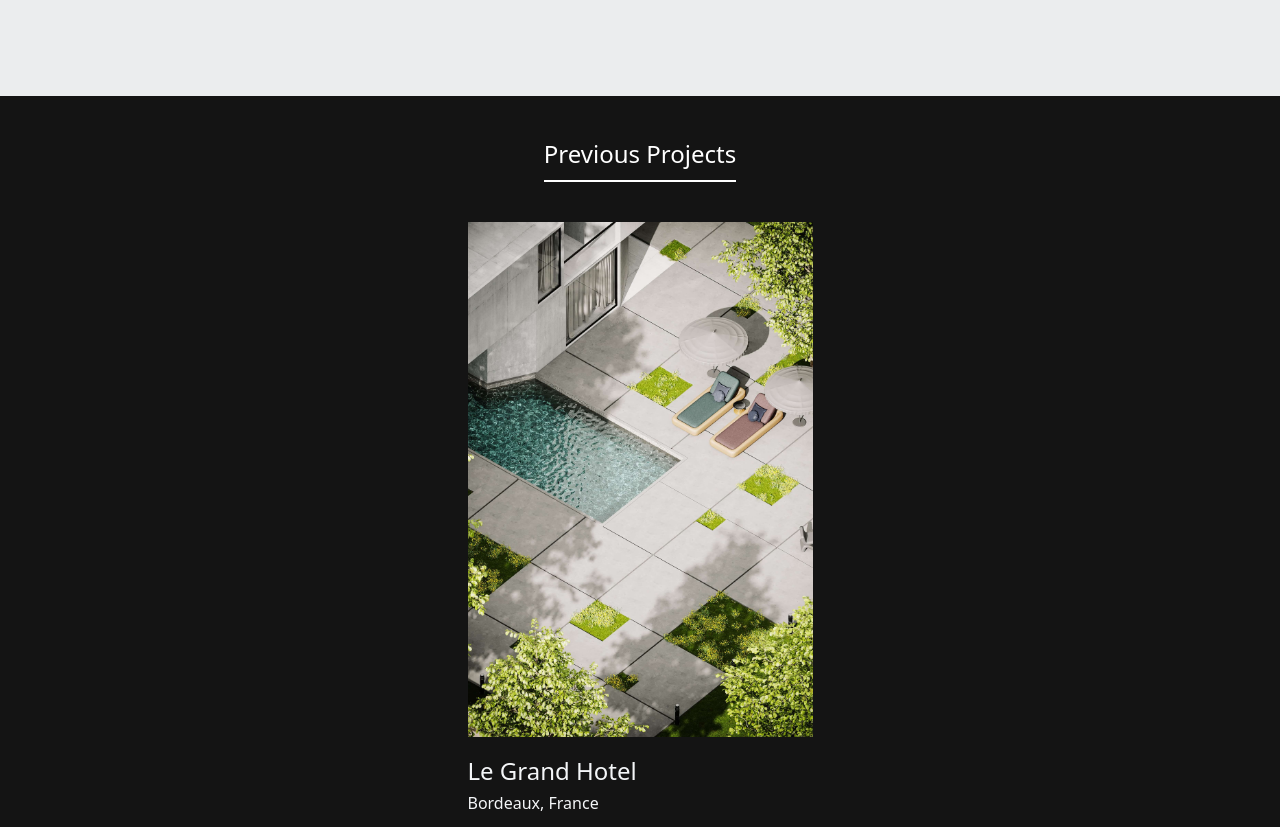
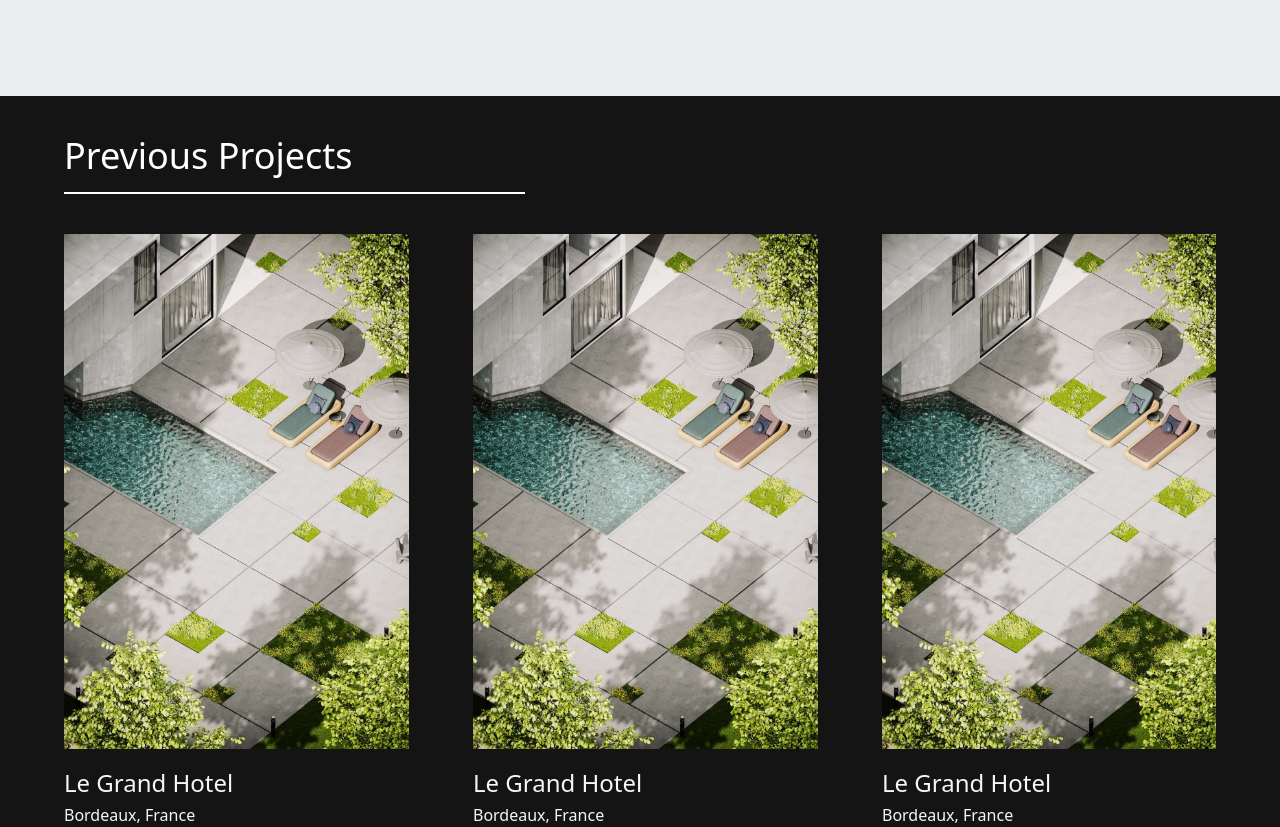
Before and after one commit to Mahred1/parallax, a Next.js app: page / in a window 1280 px wide. Shown: the part 1460-2287 px from the top of the page. Built offline with nearby package versions, Linux system fonts and the light colour scheme.

Commit message:
adjusted the styling of the project cards

```diff
--- a/app/_components/Project.tsx
+++ b/app/_components/Project.tsx
@@ -11,7 +11,7 @@ const Project = (props: ProjectProps) => {
   const { name, location, src } = props;
   return (
     <div className="text-off-white flex flex-col gap-4">
-      <div className="w-[345px] h-[515px] relative ">
+      <div className="w-[345px] h-[515px] relative  ">
         <Image
           src={src}
           alt="reidential project"
--- a/app/page.tsx
+++ b/app/page.tsx
@@ -65,9 +65,23 @@ export default function Page() {
 
       {/* Projects Section */}
       <section className="text-white bg-off-black pt-10 ">
-        <div className="w-[90%] mx-auto flex flex-col items-center">
-          <h4 className="border-b-2 pb-2 text-center">Previous Projects</h4>
-          <div className=" mt-10">
+        <div className="w-[90%] mx-auto flex flex-col  overflow-x-hidden">
+          <div className="flex-center phone:justify-start ">
+            <h4 className="border-b-2 pb-2 md:w-[40%] sm:pb-4 sm:w-[60%] phone:w-[53 %] sm:text-4xl phone:text-2xl phone:pb-3 ">
+              Previous Projects
+            </h4>
+          </div>
+          <div className=" mt-10 flex gap-16 overflow-x-scroll ">
+            <Project
+              name="Le Grand Hotel"
+              location="Bordeaux, France"
+              src="/res1.jpg"
+            />
+            <Project
+              name="Le Grand Hotel"
+              location="Bordeaux, France"
+              src="/res1.jpg"
+            />
             <Project
               name="Le Grand Hotel"
               location="Bordeaux, France"
```
